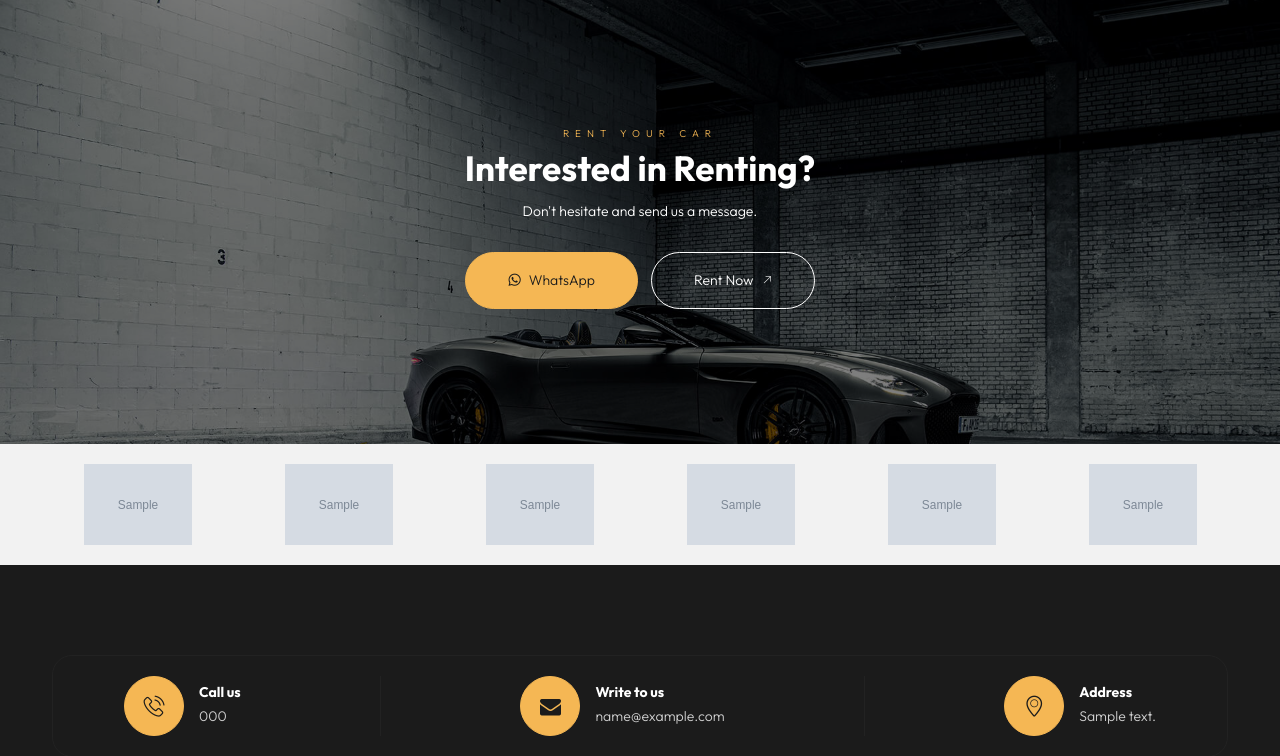
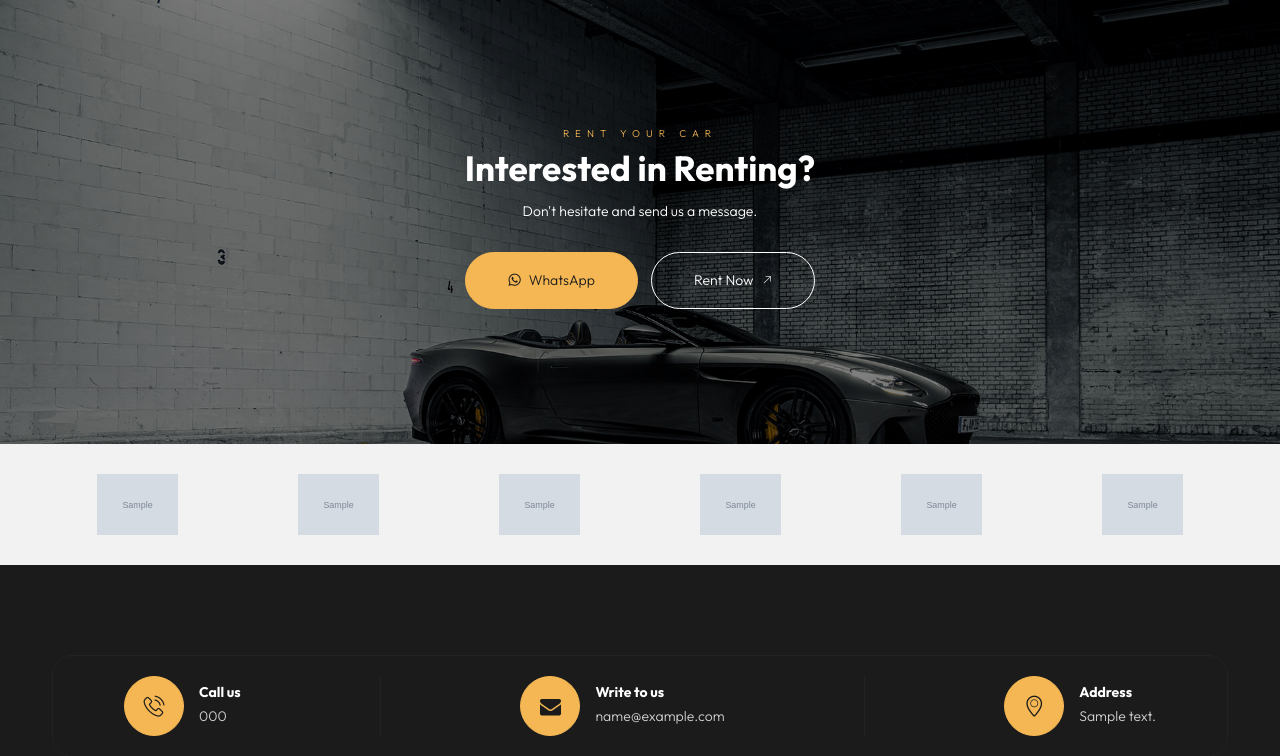
Before and after one commit to AsliddinWeb/rentoCarDubai, a Django app: page /cars/ in a window 1280 px wide. Shown: the part 1689-2445 px from the top of the page. Run offline with Django 5.2, Linux system fonts and the light colour scheme; tables that the repository leaves empty hold one stand-in row (values such as "Sample post"); grey boxes marked "Sample" are stand-in pictures; some libraries are stand-ins or nearby versions.

Commit message:
Home brands updated

```diff
--- a/templates/base.html
+++ b/templates/base.html
@@ -131,7 +131,9 @@
                     <div class="owl-carousel owl-theme">
                         {% for car_brand in car_brands %}
                             <div class="clients-logo" style="text-align: center;">
-                                <a href="{% url 'brand_cars_page' pk=car_brand.id %}"><img style="height: 81px;" src="{{ car_brand.image.url }}" alt=""></a>
+                                <a href="{% url 'brand_cars_page' pk=car_brand.id %}">
+                                    <img style="width: 81px; height: 81px; object-fit: contain; image-rendering: crisp-edges;" src="{{ car_brand.image.url }}" alt="">
+                                </a>
                             </div>
                         {% endfor %}
                     </div>
```
